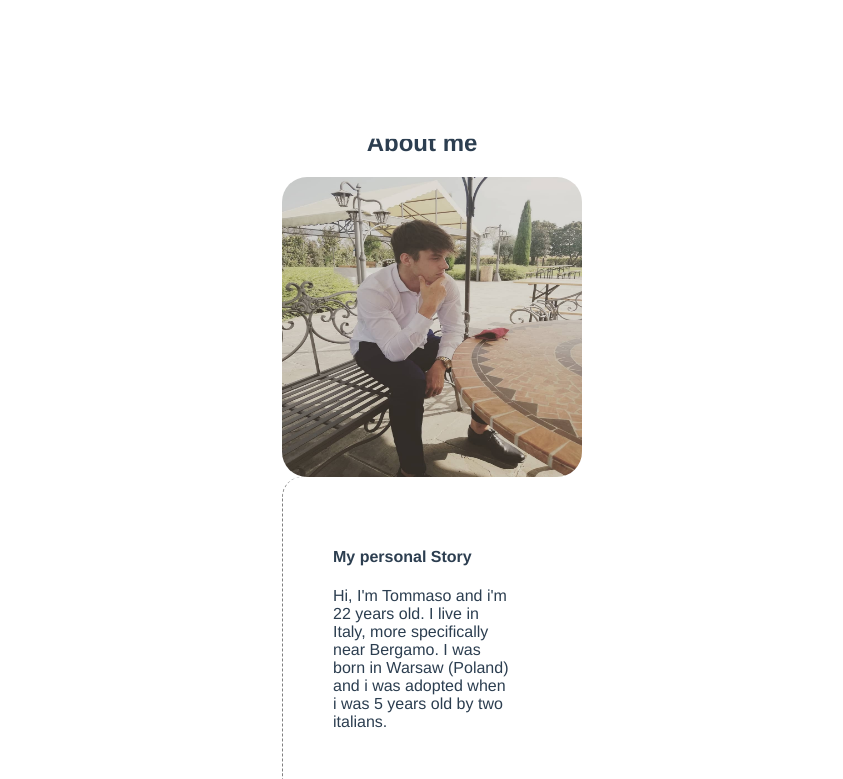
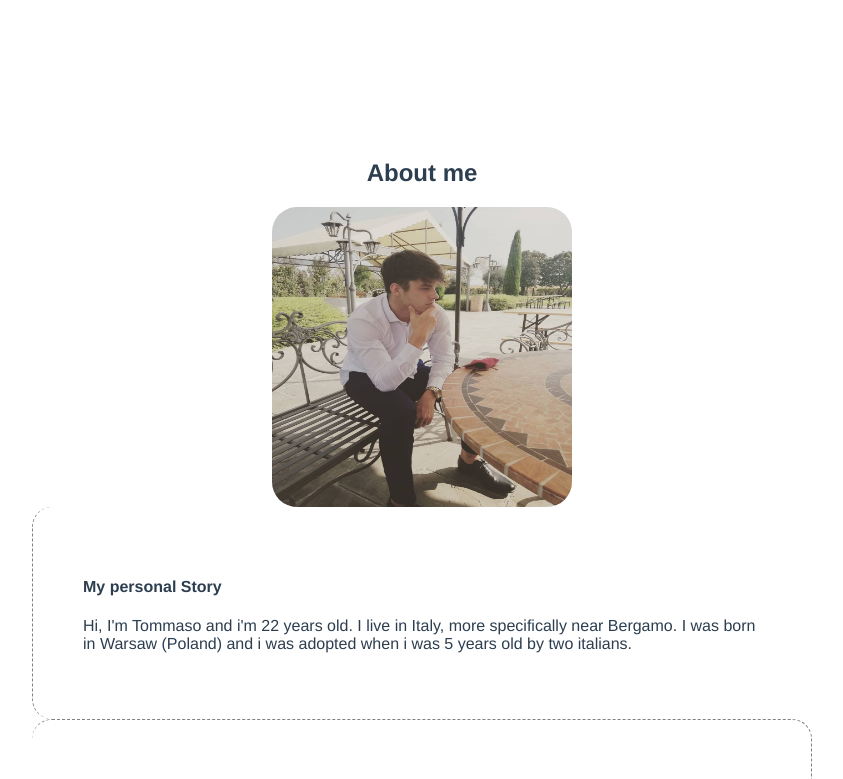
Before and after one commit to dev-tommasobellini/tommasobellini.it, a Vue app in the folder tommasobellini-front/: page / in a window 1280 px wide. Shown: the part 861-1640 px from the top of the page, without its empty margins (218-1061 px from the left). Built offline with nearby package versions, Linux system fonts and the light colour scheme.

Commit message:
fixed margin second section and footer rounded height

```diff
--- a/tommasobellini-front/src/components/SecondSection.vue
+++ b/tommasobellini-front/src/components/SecondSection.vue
@@ -46,7 +46,7 @@ export default {
 <style scoped>
     .secondSectionContainer {
         min-height: 70vh;
-        margin: 90px 500px;
+        margin: 120px 250px;
     }
     .profile {
         height: 300px;
--- a/tommasobellini-front/src/layout/FooterBar.vue
+++ b/tommasobellini-front/src/layout/FooterBar.vue
@@ -67,7 +67,7 @@ export default {
       z-index: 0;
       bottom: -30px;
       width: 100%;
-      height: 250px;
+      height: 150px;
       background-color: black;
       border-radius: 50% 50% 0 0;
       background-image: url('../assets/ep_naturalblack.png');
```
